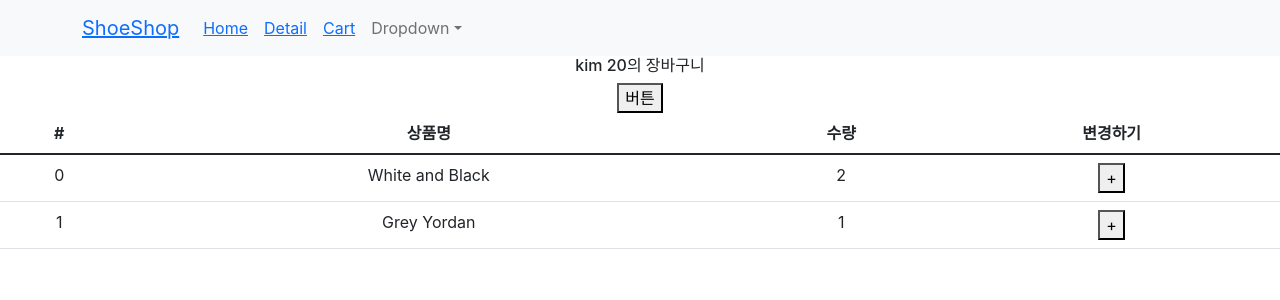
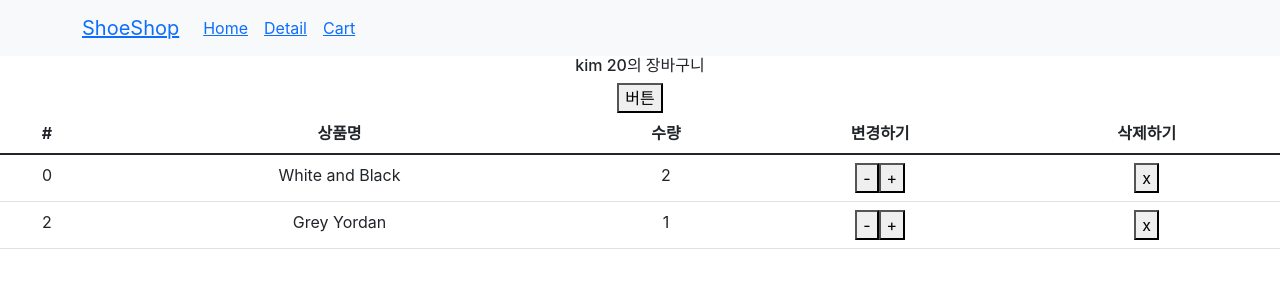
Before and after one commit to ihateindex/codingapple_react_class, a React (Create React App) app in the folder shop/: page /cart in a window 1280 px wide. Shown: the top 300 px of the page. Built offline with nearby package versions, Linux system fonts and the light colour scheme.

Commit message:
0613 - redux, redux toolkit

```diff
--- a/shop/src/App.js
+++ b/shop/src/App.js
@@ -1,5 +1,5 @@
 import './App.css';
-import { createContext, useState } from 'react';
+import { createContext, useEffect, useState } from 'react';
 import { Navbar, Container, Nav, NavDropdown, Button } from 'react-bootstrap';
 import { Link, Route, Switch } from 'react-router-dom';
 import axios from 'axios';
@@ -16,6 +16,10 @@ function App() {
     let [btnCount, setBtnCount] = useState(0);
     let [loadingTxt,setLoadingTxt] = useState(false);
     console.log(btnCount);
+
+    useEffect(() => {
+        localStorage.setItem('watched', JSON.stringify( [] ))
+    }, [])
 
     return (
         <div className="App">
@@ -36,13 +40,13 @@ function App() {
                             <Nav.Link>
                                 <Link to="/cart">Cart</Link>
                             </Nav.Link>
-                            <NavDropdown title="Dropdown" id="basic-nav-dropdown">
+                            {/* <NavDropdown title="Dropdown" id="basic-nav-dropdown">
                                 <NavDropdown.Item href="#action/3.1">Action</NavDropdown.Item>
                                 <NavDropdown.Item href="#action/3.2">Another action</NavDropdown.Item>
                                 <NavDropdown.Item href="#action/3.3">Something</NavDropdown.Item>
                                 <NavDropdown.Divider />
                                 <NavDropdown.Item href="#action/3.4">Separated link</NavDropdown.Item>
-                            </NavDropdown>
+                            </NavDropdown> */}
                         </Nav>
                     </Navbar.Collapse>
                 </Container>
--- a/shop/src/components/Card.js
+++ b/shop/src/components/Card.js
@@ -1,11 +1,15 @@
+import { Link } from 'react-router-dom';
+
 function Card(props) {
     return (
         <div className="col-md-4">
+            <Link to={'/detail/' + (props.idx)}>
             <img src={'https://codingapple1.github.io/shop/shoes' + (props.idx + 1) + '.jpg'} alt="" width="100%" />
             <h4>{props.shoes.title}</h4>
             <p>
                 {props.shoes.content} & {props.shoes.price}
             </p>
+            </Link>
         </div>
     );
 }
--- a/shop/src/pages/Cart.js
+++ b/shop/src/pages/Cart.js
@@ -1,6 +1,7 @@
 import { Table } from 'react-bootstrap';
 import { useDispatch, useSelector } from 'react-redux';
-import { changeCount, changeName, changeAge } from './../store.js';
+import { decreaseCount, increaseCount, deleteCart } from './../store.js';
+import { changeName, changeAge } from './../store/userSlice.js';
 
 function Cart() {
     // * Redux store를 가져와주는 useSelector()
@@ -24,7 +25,7 @@ function Cart() {
         <div>
             <h6>{state.user.name} {state.user.age}의 장바구니</h6>
             <button onClick={()=>{
-                dispatch(changeAge())
+                dispatch(changeAge(1))
             }}>버튼</button>
             <Table>
                 <thead>
@@ -33,19 +34,28 @@ function Cart() {
                         <th>상품명</th>
                         <th>수량</th>
                         <th>변경하기</th>
+                        <th>삭제하기</th>
                     </tr>
                 </thead>
                 <tbody>
                     {cart.map(function (cart, idx) {
                         return (
                             <tr key={idx}>
-                                <td>{idx}</td>
+                                <td>{cart.id}</td>
                                 <td>{cart.name}</td>
                                 <td>{cart.count}</td>
                                 <td>
                                     <button onClick={()=>{
-                                        dispatch(changeCount({idx: idx}))
+                                        dispatch(decreaseCount({id: cart.id}))
+                                    }}>-</button>
+                                    <button onClick={()=>{
+                                        dispatch(increaseCount({id: cart.id}))
                                     }}>+</button>
+                                </td>
+                                <td>
+                                    <button onClick={()=>{
+                                        dispatch(deleteCart({id: cart.id}))
+                                    }}>x</button>
                                 </td>
                             </tr>
                         );
--- a/shop/src/pages/Detail.js
+++ b/shop/src/pages/Detail.js
@@ -1,10 +1,12 @@
 import React, { useContext, useEffect, useState } from 'react';
 import { useHistory, useParams } from 'react-router-dom';
+import { useDispatch, useSelector } from 'react-redux';
 import styled from 'styled-components';
 import './Detail.scss';
 import { Nav } from 'react-bootstrap';
 
 import {Context1} from '../App.js'
+import { insertCart } from './../store.js';
 
 let 박스 = styled.div`
     padding: 20px;
@@ -93,6 +95,8 @@ function Detail(props) {
         }
     }, []);
 
+    let dispatch = useDispatch()
+
     return (
         <div className={"container start " + fade2}>
             <박스>
@@ -118,7 +122,9 @@ function Detail(props) {
                     <h4 className="pt-5">{shoe.title}</h4>
                     <p>{shoe.content}</p>
                     <p>{shoe.price}원</p>
-                    <button className="btn btn-danger">주문하기</button>
+                    <button className="btn btn-danger" onClick={()=> {
+                        dispatch(insertCart({id: shoe.id, name: shoe.title, count: 1}))
+                    }}>주문하기</button>
                     <button
                         className="btn btn-danger"
                         onClick={() => {
--- a/shop/src/store.js
+++ b/shop/src/store.js
@@ -1,22 +1,30 @@
 import { configureStore, createSlice } from '@reduxjs/toolkit';
+import user from './store/userSlice.js'
 
 // * useState같은 역할
 // * state 하나를 slice라고 부름
-let user = createSlice({
-    name: 'user',
-    initialState: { name : 'kim', age : 20},
-    reducers: {
-        changeName(state) {
-            return 'john ' + state;
-        },
-        changeAge(state) {
-            state.age++;
-        }
-    },
-});
+// let user = createSlice({
+//     name: 'user',
+//     initialState: { name : 'kim', age : 20},
+//     reducers: {
+//         changeName(state) {
+//             return 'john ' + state;
+//         },
+//         changeAge(state, action) {
+//             // * state가 object/array면 return없이 직접 수정해도 됩니다.
+//             // * 그래서 state에 문자 하나만 담는다고해도 일부러 {}안에 담기도 합니다
+//             // * 함수의 첫번째 파라미터는 state이며, 두번째 파라미터는 파라미터 전달을 위해 사용 할 수 있습니다.
+//             // * 보통 action이라고 명명하는데 그 이유는, state 변경함수들을 보통 action이라고 부르기 때문입니다.
+//             // * 정확한 파라미터 값 전달을 위해서는 action뒤에 payload를 붙여줘야합니다.
+//             // * action.payload : state 변경함수의 화물(전달 받는 값)
+//             // * payload : 화물,소포,택배
+//             state.age += action.payload;
+//         }
+//     },
+// });
 
 // * 아래에 사용된 문법은 오른쪽의 자료를 변수로 쉽게 넣기 위한 디스트럭쳐링 문법입니다.
-export let { changeName, changeAge } = user.actions;
+// export let { changeName, changeAge } = user.actions;
 
 let stock = createSlice({
     name: 'stock',
@@ -30,13 +38,79 @@ let cart = createSlice({
         { id: 2, name: 'Grey Yordan', count: 1 },
     ],
     reducers: {
-        changeCount(state, action) {
-            state[action.payload.idx].count++;
+        // * 구형
+        // increaseCount(state, action) {
+        //     // * action.payload를 {} 형식으로 세팅하고 그 안에 idx 값을 넣어 전달
+        //     console.log(action.payload.id);
+        //     state[action.payload.id].count++;
+        // },
+        // * 신형
+        increaseCount(state, action) {
+            // * action.payload를 {} 형식으로 세팅하고 그 안에 idx 값을 넣어 전달
+            console.log(action.payload.id);
+            // state.map((data) => {
+            //     if(data.id == action.payload.id) {
+            //         data.count += 1;
+            //     }
+            // })
+
+            // * 코딩애플 방법 : find, findIndex 사용하기
+            // * findIndex : array에서 원하는거 몇번째에 있나 찾아주는 함수
+            let num = state.findIndex((data) => {
+                // * data(즉 state)의 id와 action.payload.id가 같은 요소의 인덱스를 리턴
+                return data.id === action.payload.id
+            })
+            state[num].count += 1;
         },
+        decreaseCount(state, action) {
+            state.map((data) => {
+                if(data.id == action.payload.id) {
+                    if(data.count == 1) {
+                        console.log('최저 갯수')
+                        return false;
+                    } else {
+                        data.count -= 1;
+                    }
+                }
+            })
+        },
+        insertCart(state, action) {
+            // * 중복 플래그 변수
+            let overlap = false;
+            // * 카트에 이미 제품이 있는지 검증
+            state.map(data => {
+                if(data.id == action.payload.id) {
+                    data.count += 1;
+                    overlap = true;
+                }
+            })
+
+            // * 없을때
+            if(overlap == false) {
+                state.push(action.payload);
+            }
+
+
+        },
+        deleteCart(state, action) {
+            // console.log(state);
+            // state.map((data, idx) => {
+            //     if(data.id == action.payload.id) {
+            //         // console.log(data[idx]);
+            //         // console.log(state.length);
+            //         // console.log(state[idx]);
+            //         state.splice(state[idx], 1);
+            //         // state.splice(data, 1);
+            //     }
+            // })
+
+            return state.filter((data) => data.id != action.payload.id);
+
+        }
     },
 });
 
-export let { changeCount } = cart.actions;
+export let { decreaseCount, increaseCount, insertCart, deleteCart } = cart.actions;
 
 export default configureStore({
     reducer: {
--- /dev/null
+++ b/shop/src/store/userSlice.js
@@ -0,0 +1,25 @@
+import {createSlice} from '@reduxjs/toolkit'
+
+let user = createSlice({
+    name: 'user',
+    initialState: { name : 'kim', age : 20},
+    reducers: {
+        changeName(state) {
+            return 'john ' + state;
+        },
+        changeAge(state, action) {
+            // * state가 object/array면 return없이 직접 수정해도 됩니다.
+            // * 그래서 state에 문자 하나만 담는다고해도 일부러 {}안에 담기도 합니다
+            // * 함수의 첫번째 파라미터는 state이며, 두번째 파라미터는 파라미터 전달을 위해 사용 할 수 있습니다.
+            // * 보통 action이라고 명명하는데 그 이유는, state 변경함수들을 보통 action이라고 부르기 때문입니다.
+            // * 정확한 파라미터 값 전달을 위해서는 action뒤에 payload를 붙여줘야합니다.
+            // * action.payload : state 변경함수의 화물(전달 받는 값)
+            // * payload : 화물,소포,택배
+            state.age += action.payload;
+        }
+    },
+})
+
+export let { changeName, changeAge } = user.actions;
+
+export default user
```
